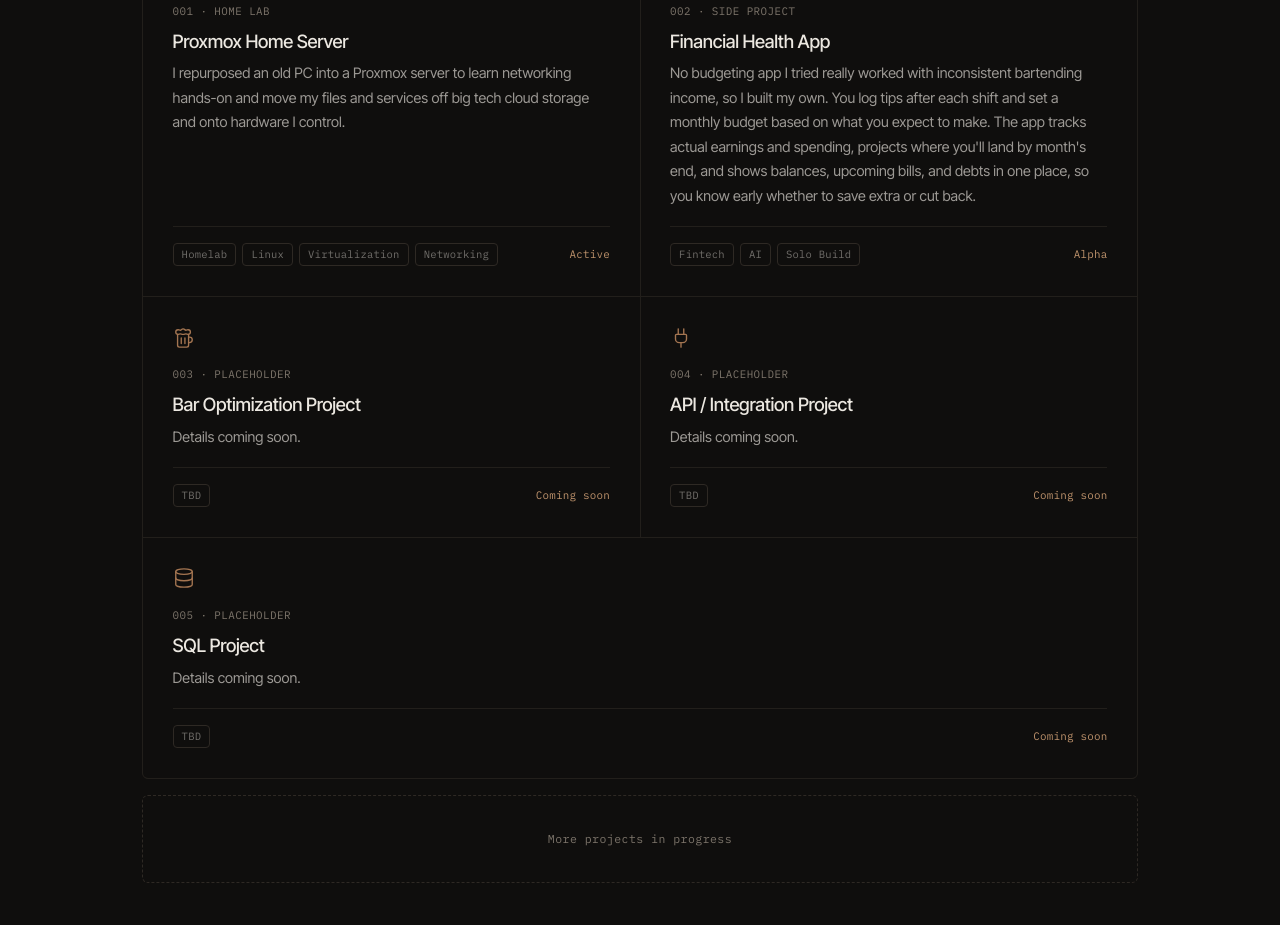
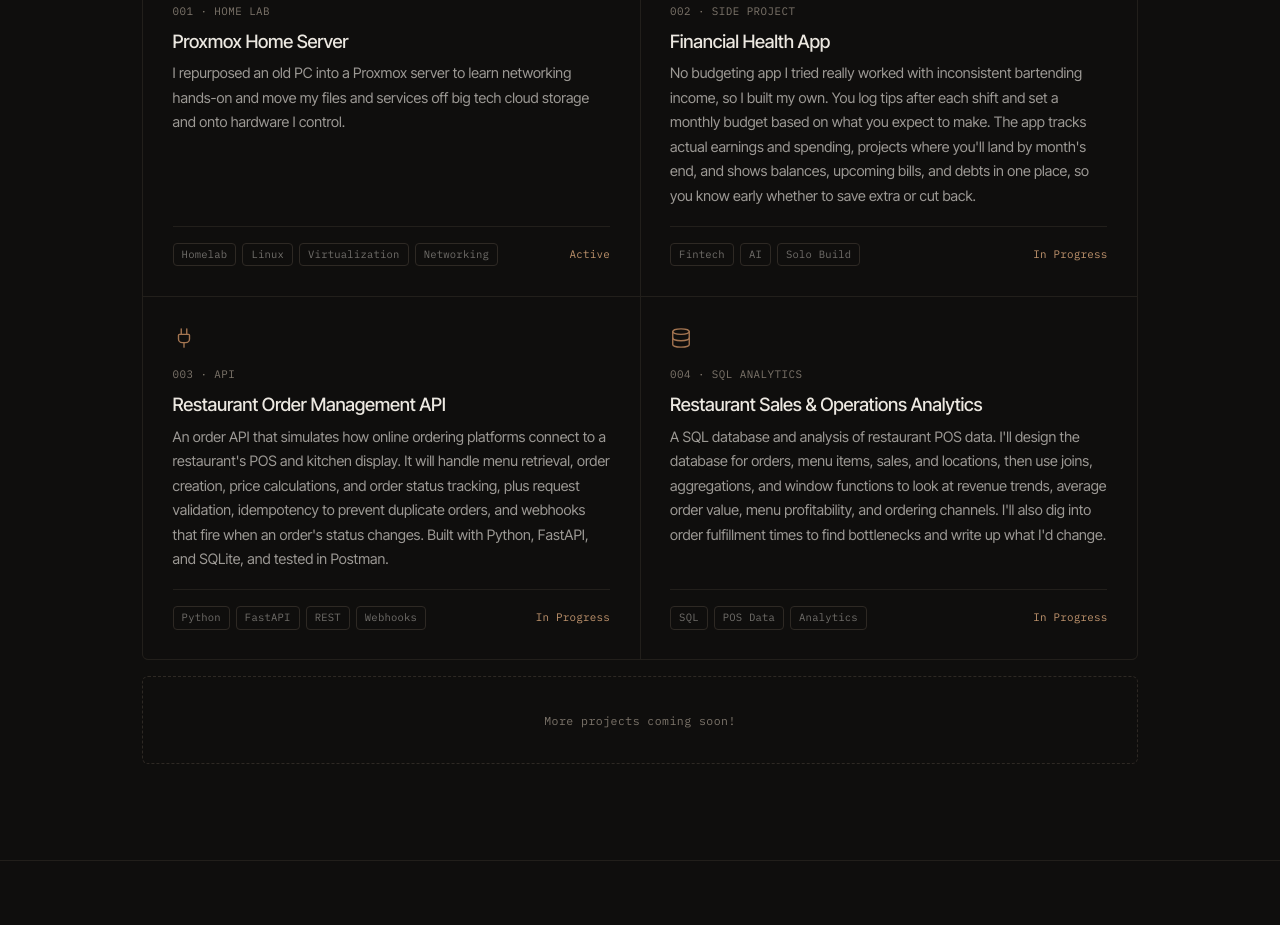
Before and after one commit to victr-dev/victr-dev.github.io, a plain HTML site: page index.html in a window 1280 px wide. Shown: the part 955-1880 px from the top of the page. Drawn offline with nearby package versions, Linux system fonts and the light colour scheme.

Commit message:
edited index.html

```diff
--- a/index.html
+++ b/index.html
@@ -3,7 +3,7 @@
 <head>
   <meta charset="UTF-8">
   <meta name="viewport" content="width=device-width, initial-scale=1.0">
-  <title>Victor Hernandez | Implementation Specialist</title>
+  <title>Victor Hernandez | Restaurant Technology</title>
   <link rel="preconnect" href="https://fonts.googleapis.com">
   <link rel="preconnect" href="https://fonts.gstatic.com" crossorigin>
   <link href="https://fonts.googleapis.com/css2?family=Inter+Tight:wght@400;500;600&family=IBM+Plex+Mono:wght@400;500&display=swap" rel="stylesheet">
@@ -35,7 +35,7 @@
       <div>
         <h1>Breaking into Restaurant Technology</h1>
         <p class="hero-sub">
-          I've spent the last 5 years in front-of-house management, training staff, working with vendors, and usually being the one who got the POS or Wi-Fi back up when it went down during service. Along the way I earned my Google IT Support certificate and started learning Linux and virtualization on a home server I set up myself. Now I'm looking for an implementation specialist role where I can use both the tech and the people side of what I do. Based in San Antonio, TX.
+          I've spent the last 5 years in front-of-house management, training staff, working with vendors, and usually being the one who got the POS or Wi-Fi back up when it went down during service. Along the way I earned my Google IT Support certificate and started learning Linux and virtualization on a home server I set up myself. Now I'm looking for a role in restaurant technology where I can use both the tech and the people side of what I do. Based in San Antonio, TX.
         </p>
         <div class="hero-actions">
           <a href="#projects" class="btn-primary">See my projects →</a>
@@ -111,25 +111,7 @@
             <span class="ptag">AI</span>
             <span class="ptag">Solo Build</span>
           </div>
-          <span class="project-status">Alpha</span>
-        </div>
-      </div>
-
-      <!-- Bar Optimization Project -->
-      <div class="project-card">
-        <div class="project-card-top">
-          <div class="project-icon"><i data-lucide="beer"></i></div>
-        </div>
-        <div>
-          <div class="project-num">003 · Placeholder</div>
-          <div class="project-title">Bar Optimization Project</div>
-          <p class="project-desc">Details coming soon.</p>
-        </div>
-        <div class="project-footer">
-          <div class="project-tags">
-            <span class="ptag">TBD</span>
-          </div>
-          <span class="project-status">Coming soon</span>
+          <span class="project-status">In Progress</span>
         </div>
       </div>
 
@@ -139,15 +121,18 @@
           <div class="project-icon"><i data-lucide="plug"></i></div>
         </div>
         <div>
-          <div class="project-num">004 · Placeholder</div>
-          <div class="project-title">API / Integration Project</div>
-          <p class="project-desc">Details coming soon.</p>
+          <div class="project-num">003 · API</div>
+          <div class="project-title">Restaurant Order Management API</div>
+          <p class="project-desc">An order API that simulates how online ordering platforms connect to a restaurant's POS and kitchen display. It will handle menu retrieval, order creation, price calculations, and order status tracking, plus request validation, idempotency to prevent duplicate orders, and webhooks that fire when an order's status changes. Built with Python, FastAPI, and SQLite, and tested in Postman.</p>
         </div>
         <div class="project-footer">
           <div class="project-tags">
-            <span class="ptag">TBD</span>
+            <span class="ptag">Python</span>
+            <span class="ptag">FastAPI</span>
+            <span class="ptag">REST</span>
+            <span class="ptag">Webhooks</span>
           </div>
-          <span class="project-status">Coming soon</span>
+          <span class="project-status">In Progress</span>
         </div>
       </div>
 
@@ -157,22 +142,24 @@
           <div class="project-icon"><i data-lucide="database"></i></div>
         </div>
         <div>
-          <div class="project-num">005 · Placeholder</div>
-          <div class="project-title">SQL Project</div>
-          <p class="project-desc">Details coming soon.</p>
+          <div class="project-num">004 · SQL Analytics</div>
+          <div class="project-title">Restaurant Sales &amp; Operations Analytics</div>
+          <p class="project-desc">A SQL database and analysis of restaurant POS data. I'll design the database for orders, menu items, sales, and locations, then use joins, aggregations, and window functions to look at revenue trends, average order value, menu profitability, and ordering channels. I'll also dig into order fulfillment times to find bottlenecks and write up what I'd change.</p>
         </div>
         <div class="project-footer">
           <div class="project-tags">
-            <span class="ptag">TBD</span>
+            <span class="ptag">SQL</span>
+            <span class="ptag">POS Data</span>
+            <span class="ptag">Analytics</span>
           </div>
-          <span class="project-status">Coming soon</span>
+          <span class="project-status">In Progress</span>
         </div>
       </div>
 
     </div>
 
     <div class="project-placeholder">
-      More projects in progress
+      More projects coming soon!
     </div>
 
   </section>
@@ -209,7 +196,11 @@
     </div>
 
     <div class="about-bio">
-      <p>I spent years working every corner of a restaurant floor: scheduling, training, vendor coordination, and I became the person people called when the POS went down, the printer jammed, or the network dropped mid-rush. Staying calm, isolating the problem, and fixing it without shutting down service is the same instinct I want to bring to implementation work, where a new system only matters if the people using it can actually work with it. I've backed that up with a Google IT Support certification, and I use AI tools like Claude, ChatGPT, and Gemini day to day to work faster, whether that's researching a problem, drafting documentation, or cutting down repetitive tasks.</p>
+<<<<<<< HEAD
+      <p>I spent years working every corner of a restaurant floor: scheduling, training, vendor coordination, and I became the person people called when the POS went down, the printer jammed, or the network dropped mid-rush. Staying calm, isolating the problem, and fixing it without shutting down service is the same instinct I want to bring to restaurant technology, where a system only matters if the people using it in the middle of a shift can actually work with it. I've backed that up with a Google IT Support certification, and I use AI tools like Claude, ChatGPT, and Gemini day to day to work faster, whether that's researching a problem, drafting documentation, or cutting down repetitive tasks.</p>
+=======
+      <p>I spent years working every corner of a restaurant floor: training, vendor coordination, and I became the go-to person when the POS went down, the printer jammed, or the network dropped mid-rush. Staying calm, isolating the problem, and fixing it without shutting down service is the same instinct I want to bring to implementation work, where a new system only matters if the people using it can actually work with it. I've backed that up with a Google IT Support certification, and I use AI tools like Claude, ChatGPT, and Gemini day to day to work faster, whether that's researching a problem, drafting documentation, or cutting down repetitive tasks.</p>
+>>>>>>> 2f6f84f35eda85879fc024a0b79259b53da8a6b8
     </div>
   </section>
 
@@ -311,7 +302,7 @@
       <h2>Contact</h2>
     </div>
     <div class="contact-card">
-        <p class="contact-intro">Actively looking for implementation specialist, technical, and operations roles in San Antonio, systems implementation especially. If you're hiring or know a team that is, let's talk.</p>
+        <p class="contact-intro">Actively looking for restaurant technology roles in San Antonio, whether that's implementation, onboarding, technical support, or operations. If you're hiring or know a team that is, let's talk.</p>
         <div class="contact-links">
           <a href="mailto:vicsprofessionalnet@gmail.com" class="contact-link" id="email-link">
             <span class="cll"><i data-lucide="mail"></i> Email</span>
```
Also changed, not shown: 1 other file.
